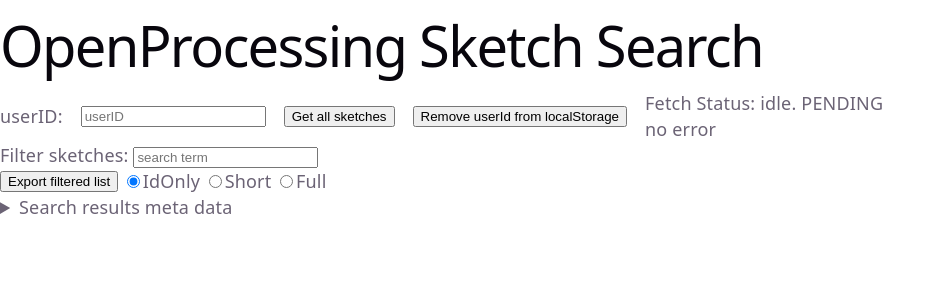
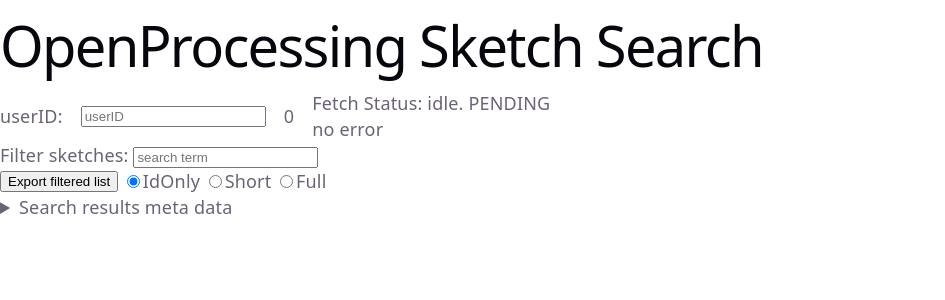
Before and after one commit to nbogie/openprocessing-sketch-search-react-ts, a React (Vite) app: page / in a window 1280 px wide. Shown: the top 300 px of the page, without its empty margins (0-945 px from the left). Built offline with nearby package versions, Linux system fonts and the light colour scheme.

Commit message:
change "fetch all sketches" button text when we have some in cache

```diff
--- a/src/OPSketchSearch.tsx
+++ b/src/OPSketchSearch.tsx
@@ -38,13 +38,24 @@
                 <input
                     type="text"
                     onChange={(e) => setUserId(parseInt(e.target.value))}
-                    value={userId || undefined}
+                    // if it's zero or undefined
+                    value={userId || ""}
                     placeholder={"userID"}
                 />
-                <button onClick={() => refetch()}>Get all sketches</button>
-                <button onClick={removeUserIdFromLocalStorage}>
-                    Remove userId from localStorage
-                </button>
+                {userId && (
+                    <>
+                        <button onClick={() => refetch()}>
+                            {data === undefined ? (
+                                <>Fetch all sketches from API</>
+                            ) : (
+                                <>Re-fetch all sketches from API!</>
+                            )}
+                        </button>
+                        <button onClick={removeUserIdFromLocalStorage}>
+                            Remove userId from localStorage
+                        </button>
+                    </>
+                )}
                 <div>
                     <div>
                         Fetch Status: {fetchStatus}.{" "}
```
Also changed, not shown: 1 other file (tests, documents, lock files or other folders).
